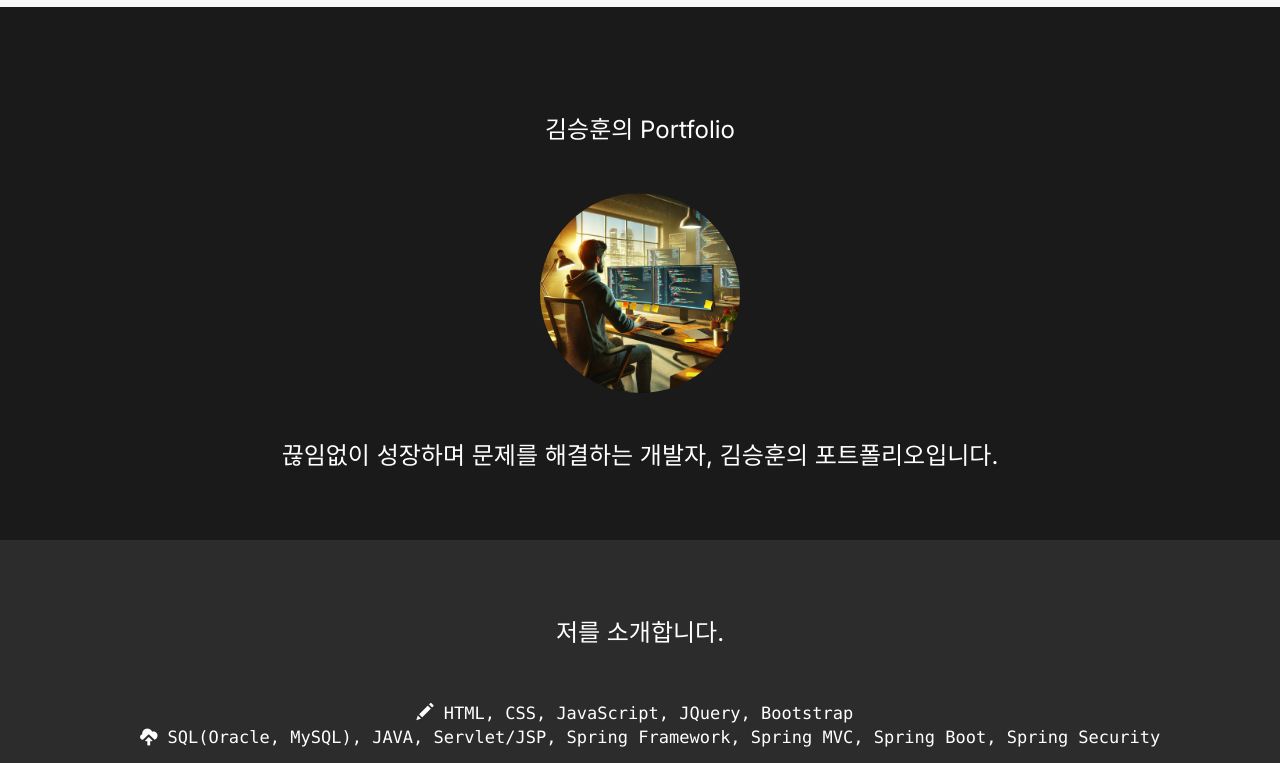
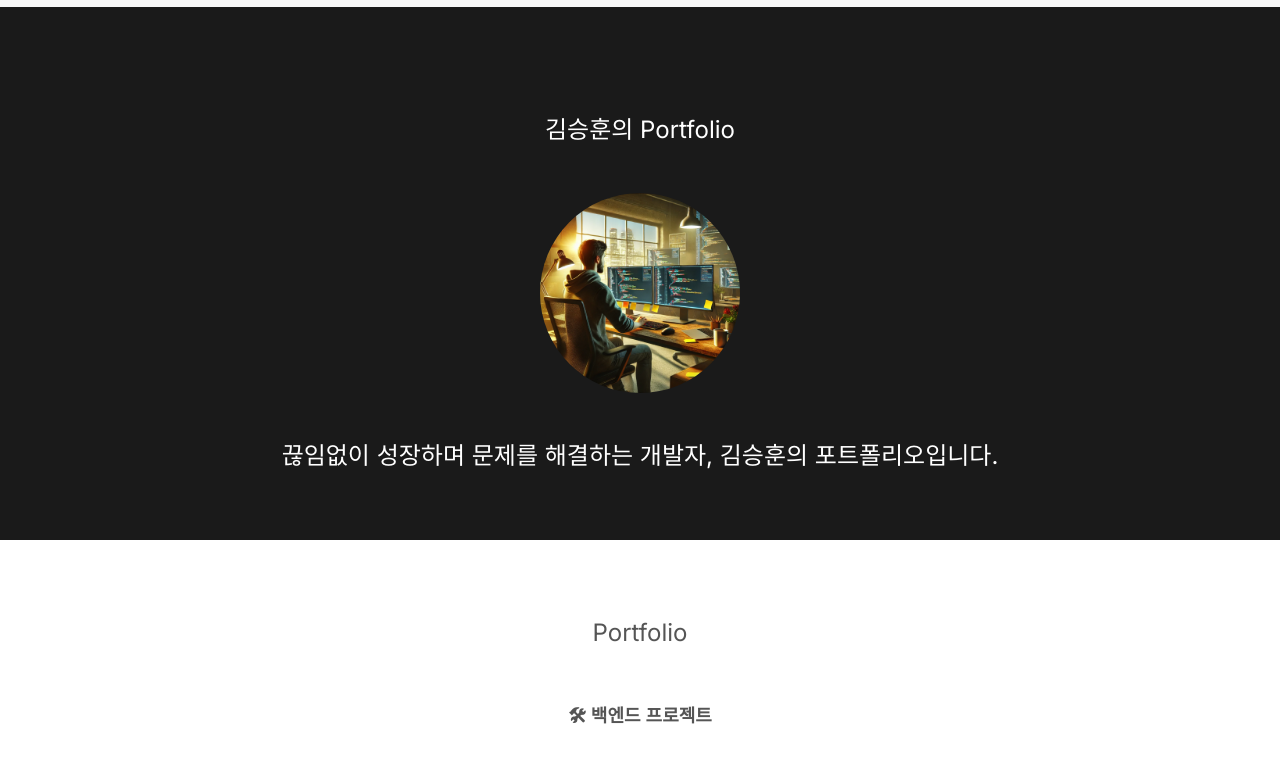
Before and after one commit to SeungHun333/portfolio, a plain HTML site: page index.html in a window 1280 px wide. Shown: the part 63-826 px from the top of the page. Drawn offline with nearby package versions, Linux system fonts and the light colour scheme; a web font is replaced by a local one.

Commit message:
Update index.html

```diff
--- a/index.html
+++ b/index.html
@@ -130,13 +130,13 @@
   </div>
   <!-- /프로필 -->
 
-  <!-- 자기소개 -------------------------------------->
-  <div id="about" class="container-fluid bg-2 text-center">
-    <h3 class="margin">저를 소개합니다.</h3>
+<!--   자기소개 -------------------------------------->
+<!--   <div id="about" class="container-fluid bg-2 text-center">
+    <h3 class="margin">기술 스택.</h3>
     <pre><i class="glyphicon glyphicon-pencil"></i> HTML, CSS, JavaScript, JQuery, Bootstrap
-  <i class="glyphicon glyphicon-cloud-upload"></i> SQL(Oracle, MySQL), JAVA, Servlet/JSP, Spring Framework, Spring MVC, Spring Boot, Spring Security</pre>
+  <i class="glyphicon glyphicon-cloud-upload"></i> SQL(Oracle, MySQL), JAVA, Servlet/JSP, Spring Framework, Spring MVC, Spring Boot</pre>
     <pre>깊이 있는 개발 역량을 갖춘 백엔드 개발자를 목표로, 꾸준히 학습하고 성장하고 있습니다.</pre>
-  </div>
+  </div> -->
   <!-- /자기소개 -->
 
   <!-- 포트폴리오 목록 -------------------------->
```
